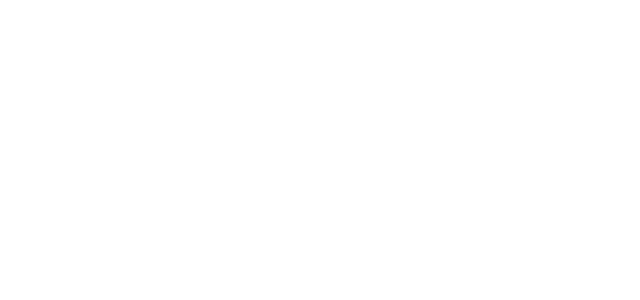
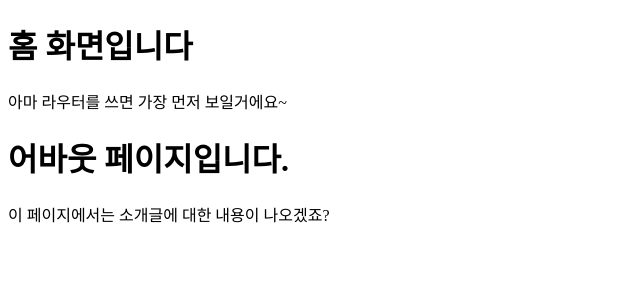
Before and after one commit to wjdgml3834/react-technique, a React (Create React App) app: page /about in a window 1280 px wide. Shown: the top 300 px of the page, without its empty margins (0-640 px from the left). Built offline with nearby package versions, Linux system fonts and the light colour scheme.

Commit message:
✨  Home, About 파일 생성 및 라우트 적용

```diff
--- a/package.json
+++ b/package.json
@@ -8,7 +8,7 @@
     "@testing-library/user-event": "^13.2.1",
     "react": "^17.0.2",
     "react-dom": "^17.0.2",
-    "react-router-dom": "^6.2.1",
+    "react-router-dom": "5.3.0",
     "react-scripts": "5.0.0",
     "web-vitals": "^2.1.0"
   },
--- /dev/null
+++ b/src/About.js
@@ -0,0 +1,10 @@
+const About = () => {
+  return (
+    <div>
+      <h1>어바웃 페이지입니다.</h1>
+      <p>이 페이지에서는 소개글에 대한 내용이 나오겠죠?</p>
+    </div>
+  );
+};
+
+export default About;
--- a/src/App.js
+++ b/src/App.js
@@ -1,5 +1,17 @@
+import { Route } from "react-router-dom";
+import Home from "./Home";
+import About from "./About";
+
 function App() {
-  return null;
+  return (
+    <div>
+      <Route path="/" component={Home} />
+      <Route path="/about" component={About} />
+    </div>
+  );
 }
 
 export default App;
+
+// Route라는 컴포넌트를 사용하여 사용자의 현재 경로에 따라 다른 컴포넌트를 보여준다.
+// 사용 방식은 <Route path="주소규칙" component={보여 줄 컴포넌트 } />
--- /dev/null
+++ b/src/Home.js
@@ -0,0 +1,10 @@
+const Home = () => {
+  return (
+    <div>
+      <h1>홈 화면입니다 </h1>
+      <p>아마 라우터를 쓰면 가장 먼저 보일거에요~</p>
+    </div>
+  );
+};
+
+export default Home;
```
Also changed, not shown: 1 other file (tests, documents, lock files or other folders).
